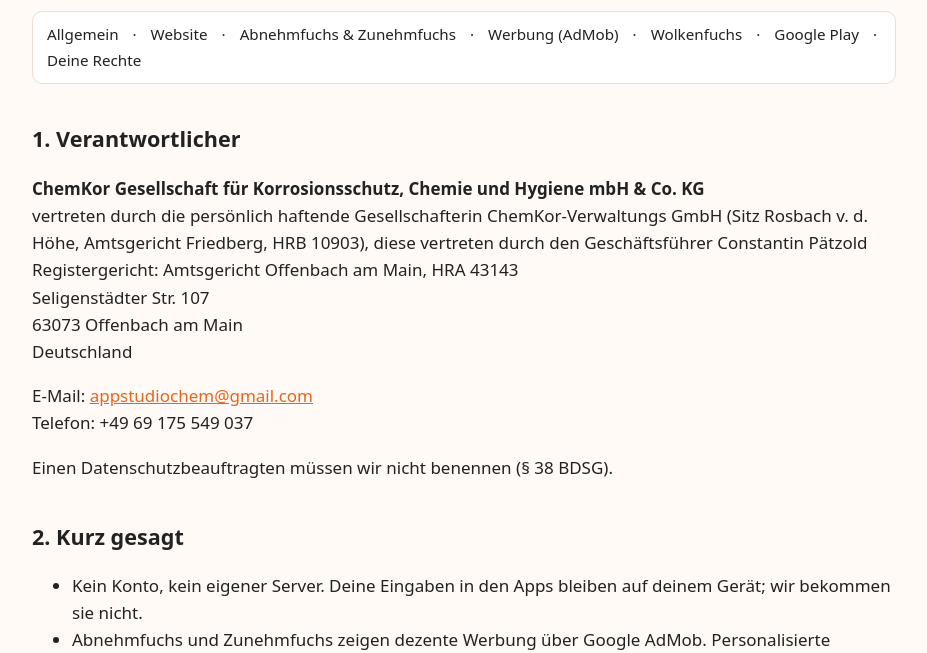
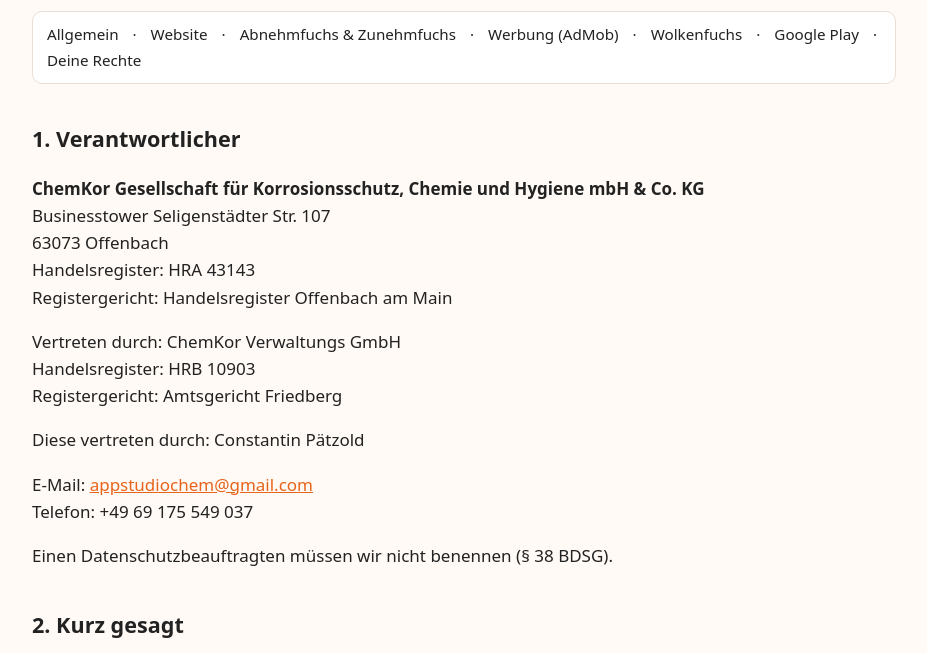
Before and after one commit to appstudiochem/appstudiochem.github.io, a plain HTML site: page _entwurf/datenschutz-alle-apps.html in a window 1280 px wide. Shown: the part 140-793 px from the top of the page, without its empty margins (176-1103 px from the left). Drawn offline with Linux system fonts and the light colour scheme; files that its build step writes are made by us from their sources.

Commit message:
Impressum und Datenschutz: Firmenangaben an aktuelle Registerfassung angepasst

```diff
--- a/_entwurf/datenschutz-alle-apps.html
+++ b/_entwurf/datenschutz-alle-apps.html
@@ -18,7 +18,9 @@
 <nav class="toc"><a href="#allgemein">Allgemein</a> · <a href="#website">Website</a> · <a href="#abnehmfuchs">Abnehmfuchs &amp; Zunehmfuchs</a> · <a href="#werbung">Werbung (AdMob)</a> · <a href="#wolkenfuchs">Wolkenfuchs</a> · <a href="#googleplay">Google Play</a> · <a href="#rechte">Deine Rechte</a></nav>
 
 <h2 id="allgemein">1. Verantwortlicher</h2>
-<p><strong>ChemKor Gesellschaft für Korrosionsschutz, Chemie und Hygiene mbH &amp; Co. KG</strong><br>vertreten durch die persönlich haftende Gesellschafterin ChemKor-Verwaltungs GmbH (Sitz Rosbach v. d. Höhe, Amtsgericht Friedberg, HRB 10903), diese vertreten durch den Geschäftsführer Constantin Pätzold<br>Registergericht: Amtsgericht Offenbach am Main, HRA 43143<br>Seligenstädter Str. 107<br>63073 Offenbach am Main<br>Deutschland</p>
+<p><strong>ChemKor Gesellschaft für Korrosionsschutz, Chemie und Hygiene mbH &amp; Co. KG</strong><br>Businesstower Seligenstädter Str. 107<br>63073 Offenbach<br>Handelsregister: HRA 43143<br>Registergericht: Handelsregister Offenbach am Main</p>
+<p>Vertreten durch: ChemKor Verwaltungs GmbH<br>Handelsregister: HRB 10903<br>Registergericht: Amtsgericht Friedberg</p>
+<p>Diese vertreten durch: Constantin Pätzold</p>
 <p>E-Mail: <a href="mailto:appstudiochem@gmail.com">appstudiochem@gmail.com</a><br>Telefon: +49 69 175 549 037</p>
 <p>Einen Datenschutzbeauftragten müssen wir nicht benennen (§ 38 BDSG).</p>
 
```
Also changed, not shown: datenschutz-wolkenfuchs/index.html (+3 -1 lines), datenschutz.html (+3 -1 lines), impressum.html (+3 -1 lines).
